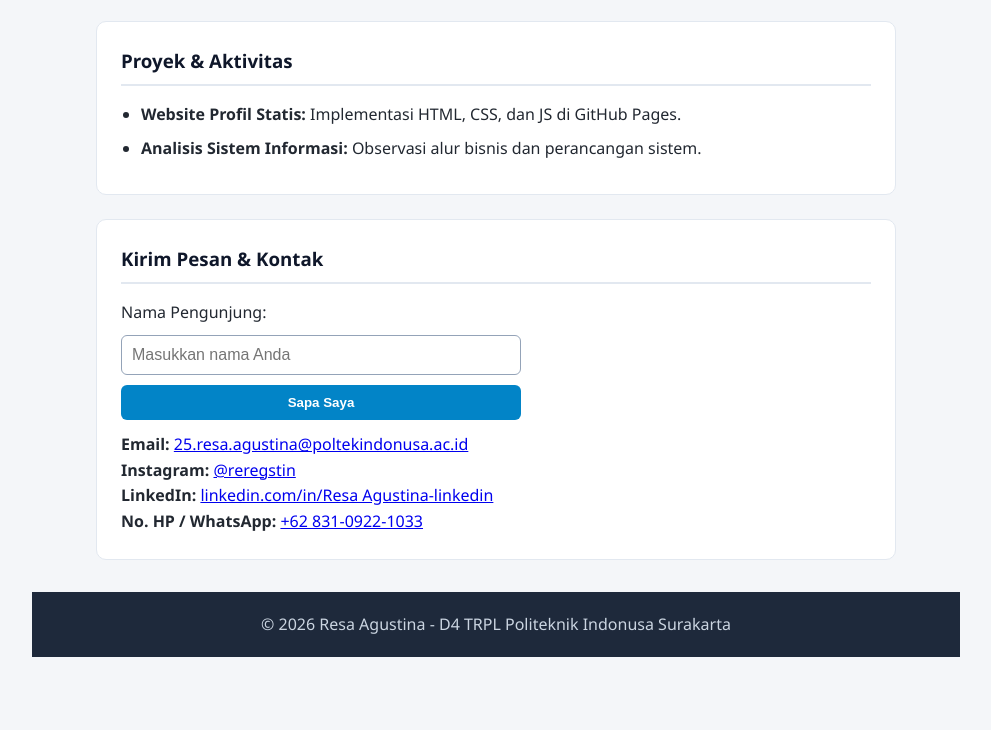
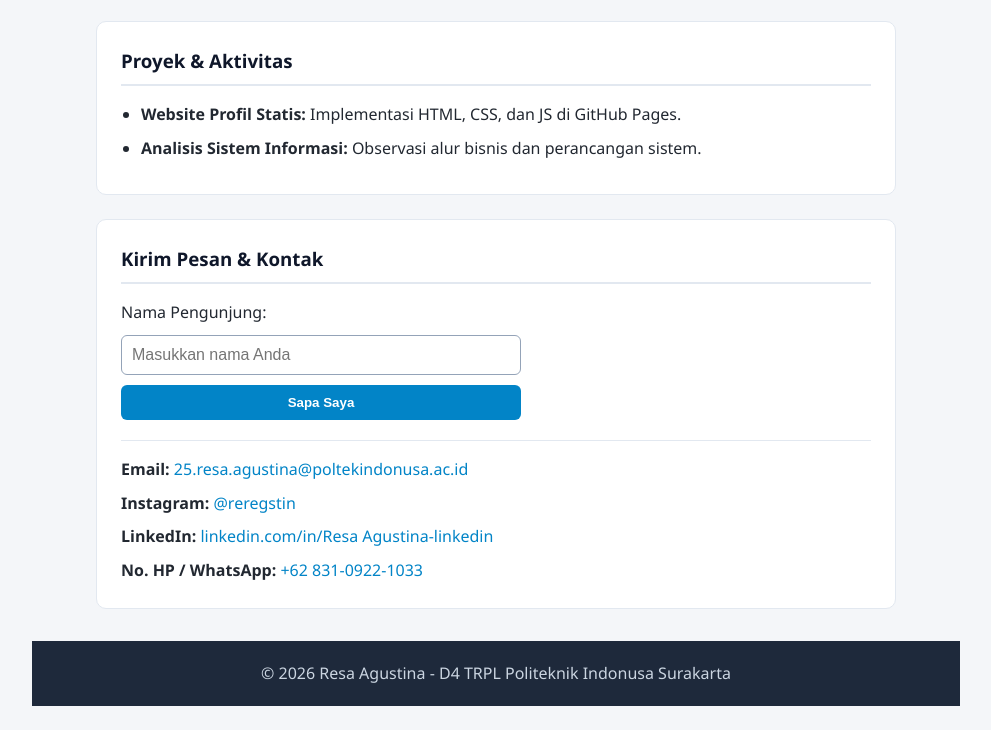
Before and after one commit to ResaAgustinaB25027/my-web-profile, a plain HTML site: page index.html in a window 1280 px wide. Shown: the part 574-1304 px from the top of the page, without its empty margins (144-1135 px from the left). Before the commit the page ends 1255 px from the top, so only its background shows below. Drawn offline with Linux system fonts and the light colour scheme.

Commit message:
Update style.css

```diff
--- a/style.css
+++ b/style.css
@@ -212,3 +212,29 @@ body.dark-mode .skill-box {
     background-color: #0f172a;
     border-color: #334155;
 }
+.contact-links {
+    margin-top: 20px;
+    padding-top: 16px;
+    border-top: 1px solid #e2e8f0;
+    display: flex;
+    flex-direction: column;
+    gap: 8px;
+}
+
+.contact-links a {
+    color: #0284c7;
+    text-decoration: none;
+    font-weight: 500;
+}
+
+.contact-links a:hover {
+    text-decoration: underline;
+}
+
+body.dark-mode .contact-links {
+    border-top-color: #334155;
+}
+
+body.dark-mode .contact-links a {
+    color: #38bdf8;
+}
```
